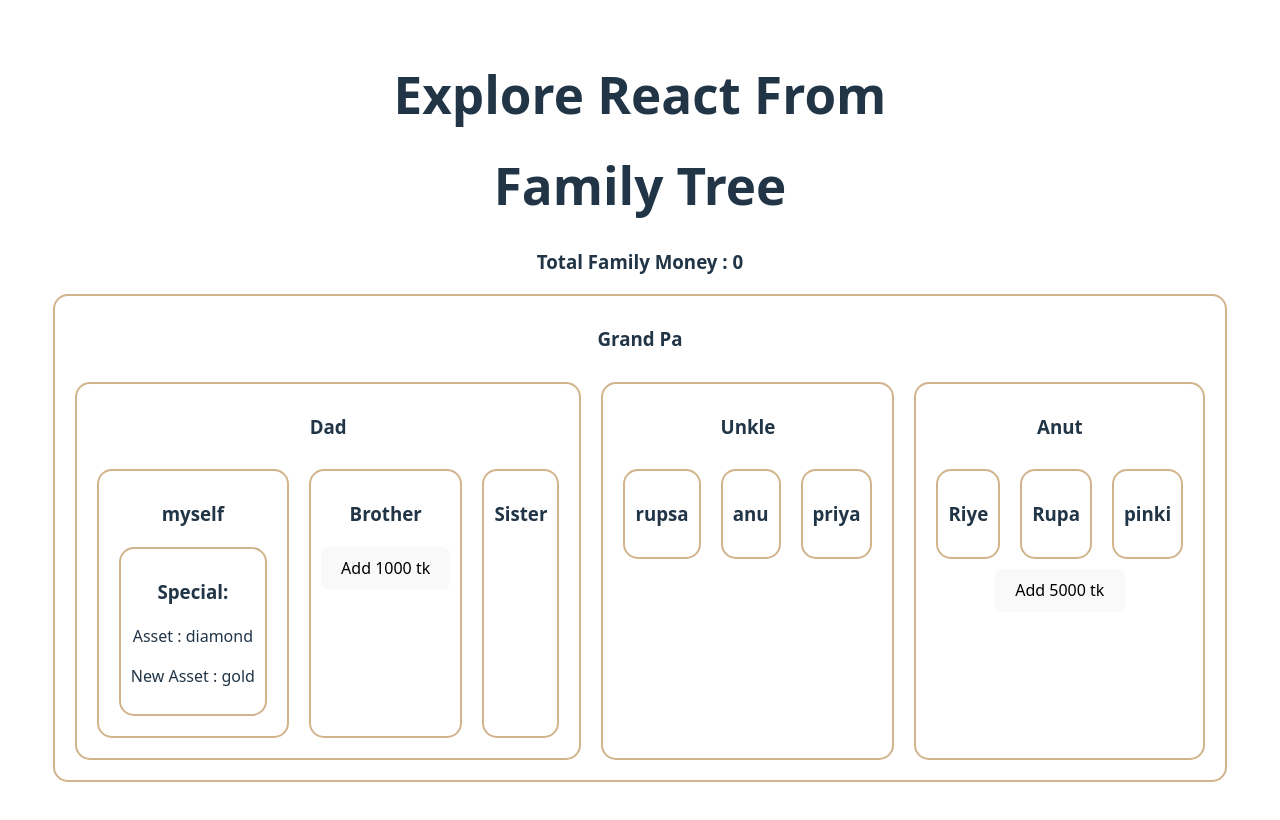
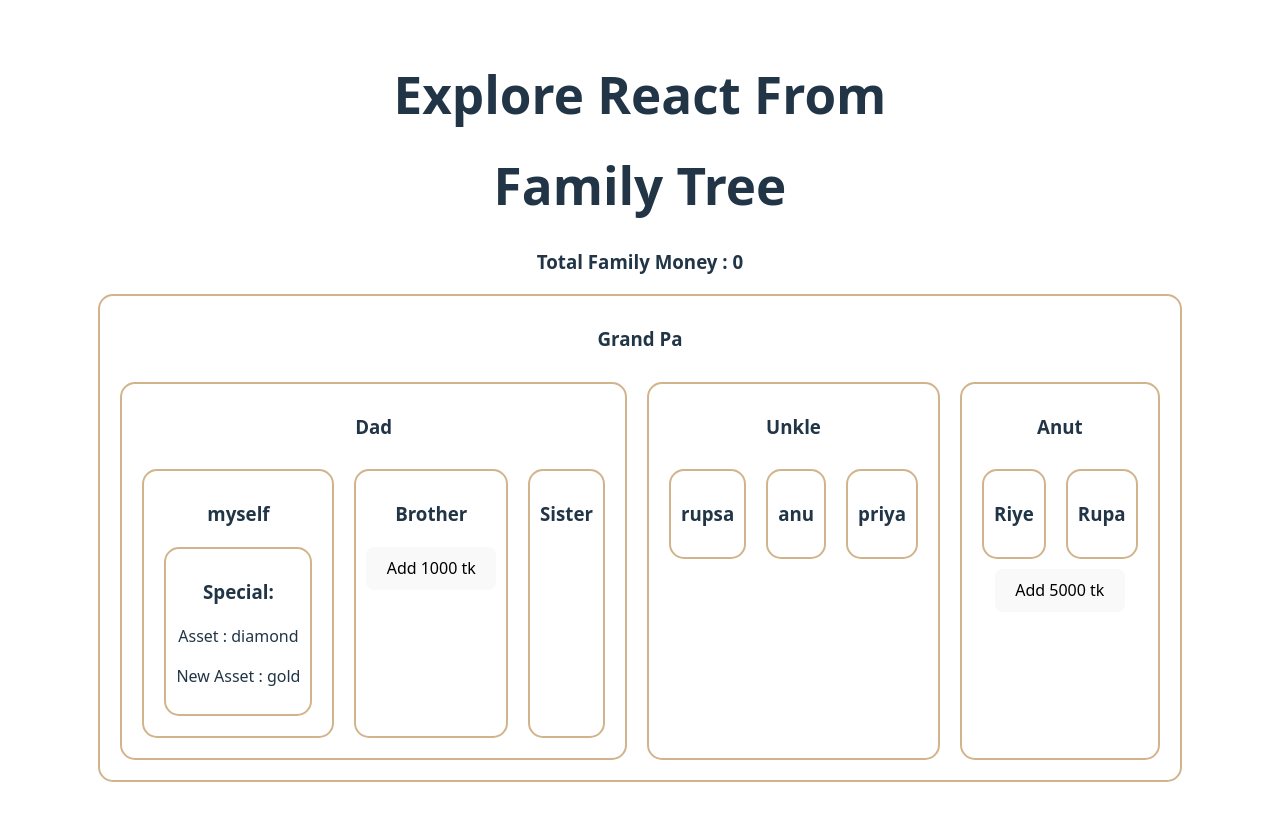
Before and after one commit to sucharita4867/REACT-PRACTICE, a React app in the folder explore-react-from/: page / in a window 1280 px wide. Shown: the top 820 px of the page. Built offline with nearby package versions, Linux system fonts and the light colour scheme; the HTML template or start-up script is replaced by a standard one.

Commit message:
delete this line

```diff
--- a/explore-react-from/src/Componants/FamilyTree/Aunt.jsx
+++ b/explore-react-from/src/Componants/FamilyTree/Aunt.jsx
@@ -13,7 +13,7 @@
       <section className="flex">
         <Cousin name="Riye"></Cousin>
         <Cousin asset={asset} name="Rupa"></Cousin>
-        <Cousin name="pinki"></Cousin>
+
       </section>
       <button onClick={handleBtn}>Add 5000 tk</button>
     </div>
```
